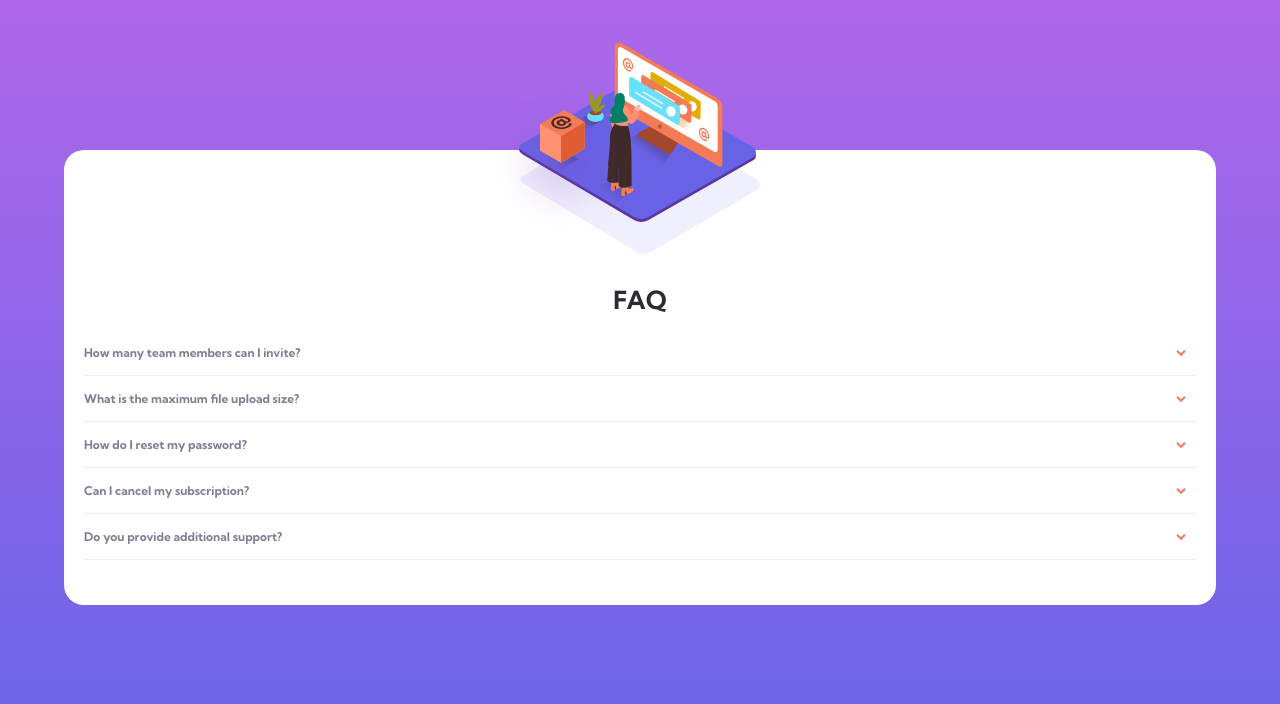
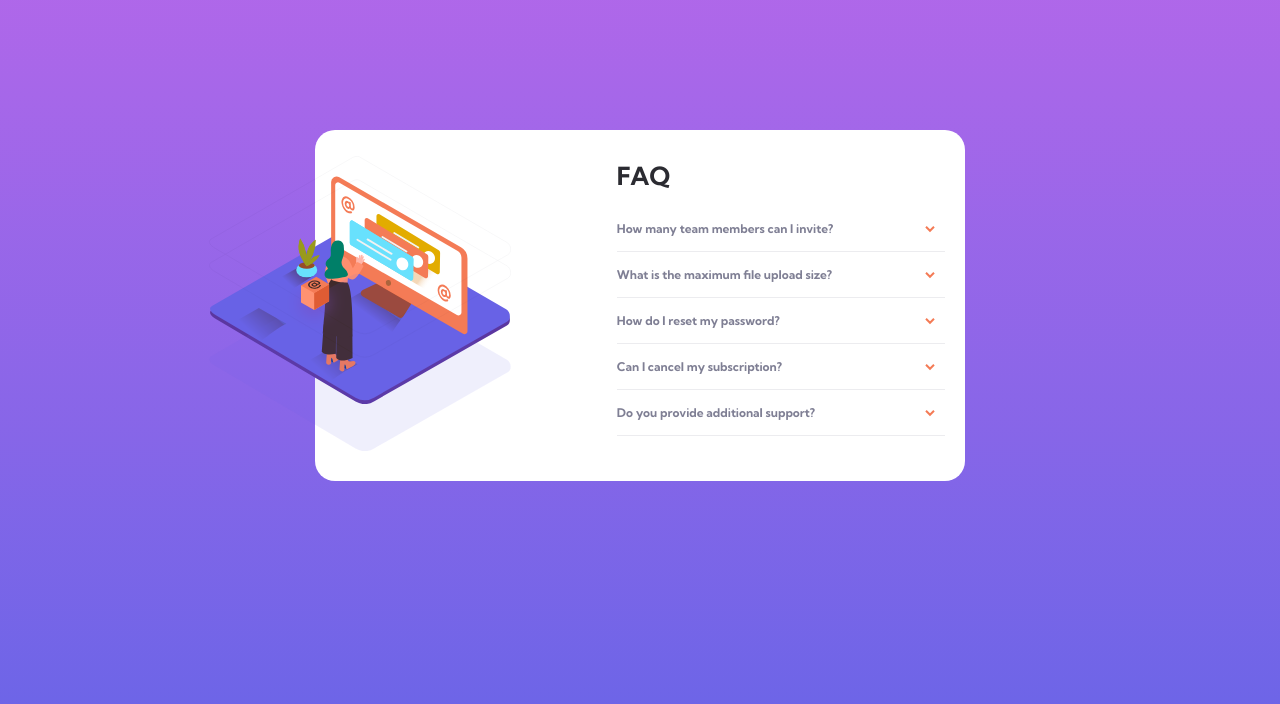
Before and after one commit to Vallejoanderson/retosFrontEndMentor, a plain HTML site: page faq-accordion-card-main/index.html in a window 1280 px wide. Drawn offline with Linux system fonts and the light colour scheme.

Commit message:
Adding mobile version

```diff
--- a/faq-accordion-card-main/index.html
+++ b/faq-accordion-card-main/index.html
@@ -2,23 +2,42 @@
 <html lang="en">
 <head>
   <meta charset="UTF-8">
-  <meta name="viewport" content="width=device-width, initial-scale=1.0"> <!-- displays site properly based on user's device -->
-
+  <meta name="viewport" content="width=device-width, initial-scale=1.0">
+  <!-- displays site properly based on user's device -->
   <link rel="icon" type="image/png" sizes="32x32" href="./images/favicon-32x32.png">
   <link rel="stylesheet" href="style.css">
   <title>Frontend Mentor | FAQ Accordion Card</title>
-
 </head>
   <body>
+    <!-- All the content -->
     <div class="container">
-      <div class="top-image">
-        <img src="images/illustration-woman-online-mobile.svg" alt="main-image">
+      <!--Main top images-->
+      <div class="images-container">
+        <div class="top-image">
+          <img srcset="images/illustration-woman-online-mobile.svg 266w,
+                      images/illustration-woman-online-desktop.svg 689w"
+                sizes="(max-width: 689px) 266px,
+                      689px"
+                src="images/illustration-woman-online-mobile.svg"
+                alt="main-image">
+        </div>
+        <div class="top-base-image">
+          <img class="top-base"
+                srcset="images/bg-pattern-mobile.svg 266w,
+                      images/bg-pattern-desktop.svg 689w"
+                sizes="(max-width: 689px) 266px,
+                      690px"
+                src="images/bg-pattern-mobile.svg"
+                alt="main-image">
+        </div>
+        <div class="box-container">
+          <img src="images/illustration-box-desktop.svg" alt="box">
+        </div>
       </div>
-      <div class="top-base-image">
-        <img class="top-base" src="images/bg-pattern-mobile.svg" alt="top-base-image">
-      </div>
+      <!-- Main text content -->
       <div class="text-content">
         <h1>FAQ</h1>
+        <!-- Every question section-->
         <div class="question">
           <div class="icon">
             <img src="images/icon-arrow-down.svg" alt="icon">
--- a/faq-accordion-card-main/main.js
+++ b/faq-accordion-card-main/main.js
@@ -1,11 +1,14 @@
+/*Every question section is saved in questions*/
 const questions = document.querySelectorAll('.question');
 
+/*Open a forEach loop to catch every single question*/
 questions.forEach(function(question){
     const btn = question.querySelector('.icon');
     const currentQuestion = question.querySelector('h2');
     const prg = question.querySelector('p');
     btn.addEventListener('click', function(){
-	prg.classList.toggle('hide-para');
-	currentQuestion.classList.toggle('light-gray');
+        btn.classList.toggle('rotate');
+        currentQuestion.classList.toggle('light-gray');
+        prg.classList.toggle('hide-para');
     });
 });
--- a/faq-accordion-card-main/style.css
+++ b/faq-accordion-card-main/style.css
@@ -28,6 +28,7 @@ h1{
 }
 
 h2, p{
+  cursor: pointer;
   font-size: 1.2em;
   margin-bottom: 15px;
   padding-right: 15%;
@@ -48,7 +49,7 @@ h2, p{
 .container{
   background-color: #fff;
   border-radius: 20px;
-  margin: 150px auto 0 auto;
+  margin: 150px auto 50px auto;
   width: 90%;
 }
 
@@ -84,6 +85,65 @@ h2, p{
   margin: 0 auto;
 }
 
+.box-container{
+  display: none;
+}
+
 .rotate{
   transform: rotate(180deg);
 }
+
+@media (min-width: 689px){
+  .container{
+    display: flex;
+    align-items: center;
+    justify-content: flex-start;
+    margin: 130px auto 0 auto;
+    position: relative;
+    width: 650px;
+  }
+
+  h1{
+    text-align: left;
+  }
+
+  h2:hover{
+    color: rgb(235, 196, 80);
+  }
+
+  img{
+    height: 100%;
+    width: 100%;
+  }
+
+  .images-container{
+    width: 400px;
+    height: 300px;
+    position: relative;
+  }
+
+  .top-image, .top-base-image{
+    position: absolute;
+    top: 20px;
+    left: -70%;
+  }
+
+  .top-base-image{
+    position: relative;
+    top: 0;
+    left: -35%;
+  }
+
+  .text-content{
+    width: 70%;
+    padding-left: 0;
+  }
+
+  .box-container{
+    display: block;
+    width: 20%;
+    position: absolute;
+    top: 120px;
+    left: -10%;
+  }
+}
```
